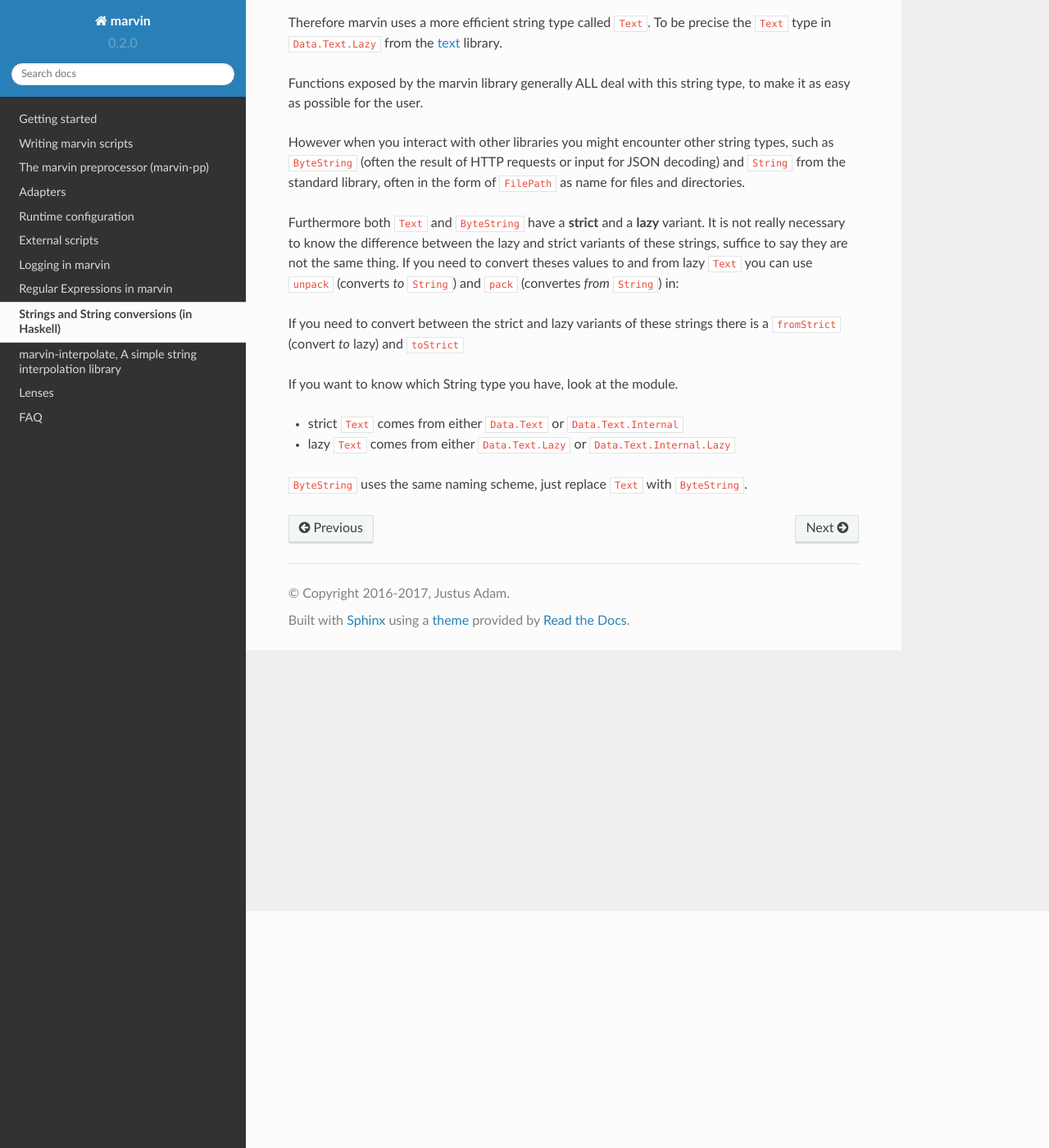
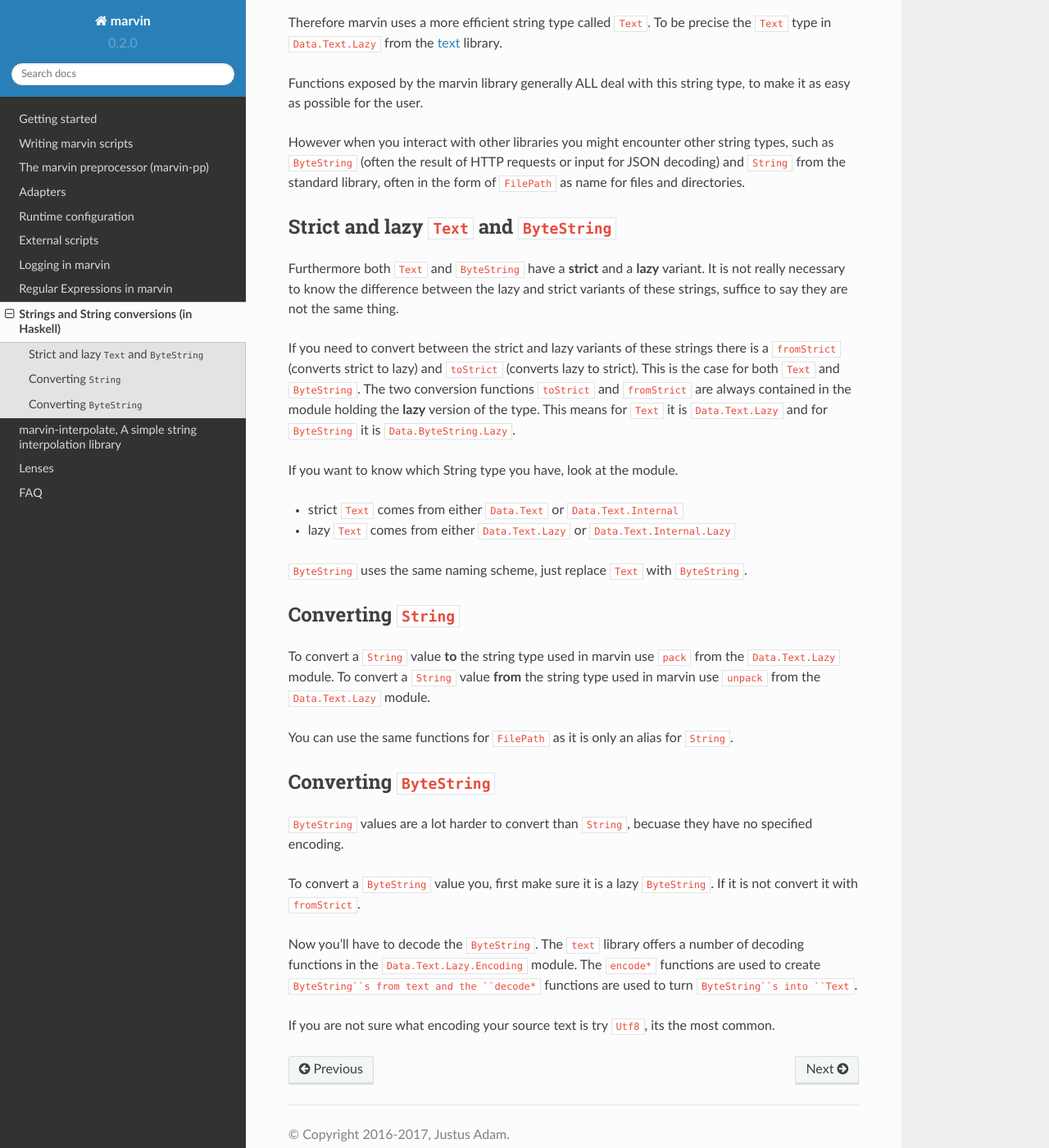
Before and after one commit to JustusAdam/marvin-docs, a Sphinx documentation site: the page built from source/strings.rst, in a window 1280 px wide and 1400 px high, scrolled down 289 px. Shown: the whole window at 82% size. Built offline with Sphinx 7.4.7 and the Read the Docs theme 2.0.0, drawn with Linux system fonts in a browser that asks for light colours.

Commit message:
Updated String docs

```diff
--- a/source/strings.rst
+++ b/source/strings.rst
@@ -13,12 +13,16 @@ Functions exposed by the marvin library generally ALL deal with this string type
 
 However when you interact with other libraries you might encounter other string types, such as ``ByteString`` (often the result of HTTP requests or input for JSON decoding) and ``String`` from the standard library, often in the form of ``FilePath`` as name for files and directories.
 
+Strict and lazy ``Text`` and ``ByteString``
+-------------------------------------------
+
 Furthermore both ``Text`` and ``ByteString`` have a **strict** and a **lazy** variant.
 It is not really necessary to know the difference between the lazy and strict variants of these strings, suffice to say they are not the same thing.
-If you need to convert theses values to and from lazy ``Text`` you can use ``unpack`` (converts *to* ``String``) and ``pack`` (convertes *from* ``String``) in:
 
-
-If you need to convert between the strict and lazy variants of these strings there is a ``fromStrict`` (convert *to* lazy) and ``toStrict``
+If you need to convert between the strict and lazy variants of these strings there is a ``fromStrict`` (converts strict to lazy) and ``toStrict`` (converts lazy to strict).
+This is the case for both ``Text`` and ``ByteString``.
+The two conversion functions ``toStrict`` and ``fromStrict`` are always contained in the module holding the **lazy** version of the type.
+This means for ``Text`` it is ``Data.Text.Lazy`` and for ``ByteString`` it is ``Data.ByteString.Lazy``.
 
 If you want to know which String type you have, look at the module.
 
@@ -26,3 +30,25 @@ If you want to know which String type you have, look at the module.
 - lazy ``Text`` comes from either ``Data.Text.Lazy`` or ``Data.Text.Internal.Lazy``
 
 ``ByteString`` uses the same naming scheme, just replace ``Text`` with ``ByteString``.
+
+Converting ``String``
+---------------------
+
+To convert a ``String`` value **to** the string type used in marvin use ``pack`` from the ``Data.Text.Lazy`` module.
+To convert a ``String`` value **from**  the string type used in marvin use ``unpack`` from the ``Data.Text.Lazy`` module.
+
+You can use the same functions for ``FilePath`` as it is only an alias for ``String``.
+
+Converting ``ByteString``
+-------------------------
+
+``ByteString`` values are a lot harder to convert than ``String``, becuase they have no specified encoding.
+
+To convert a ``ByteString`` value you, first make sure it is a lazy ``ByteString``.
+If it is not convert it with ``fromStrict``.
+
+Now you'll have to decode the ``ByteString``.
+The ``text`` library offers a number of decoding functions in the ``Data.Text.Lazy.Encoding`` module.
+The ``encode*`` functions are used to create ``ByteString``s from text and the ``decode*`` functions are used to turn ``ByteString``s into ``Text``.
+
+If you are not sure what encoding your source text is try ``Utf8``, its the most common.
```
